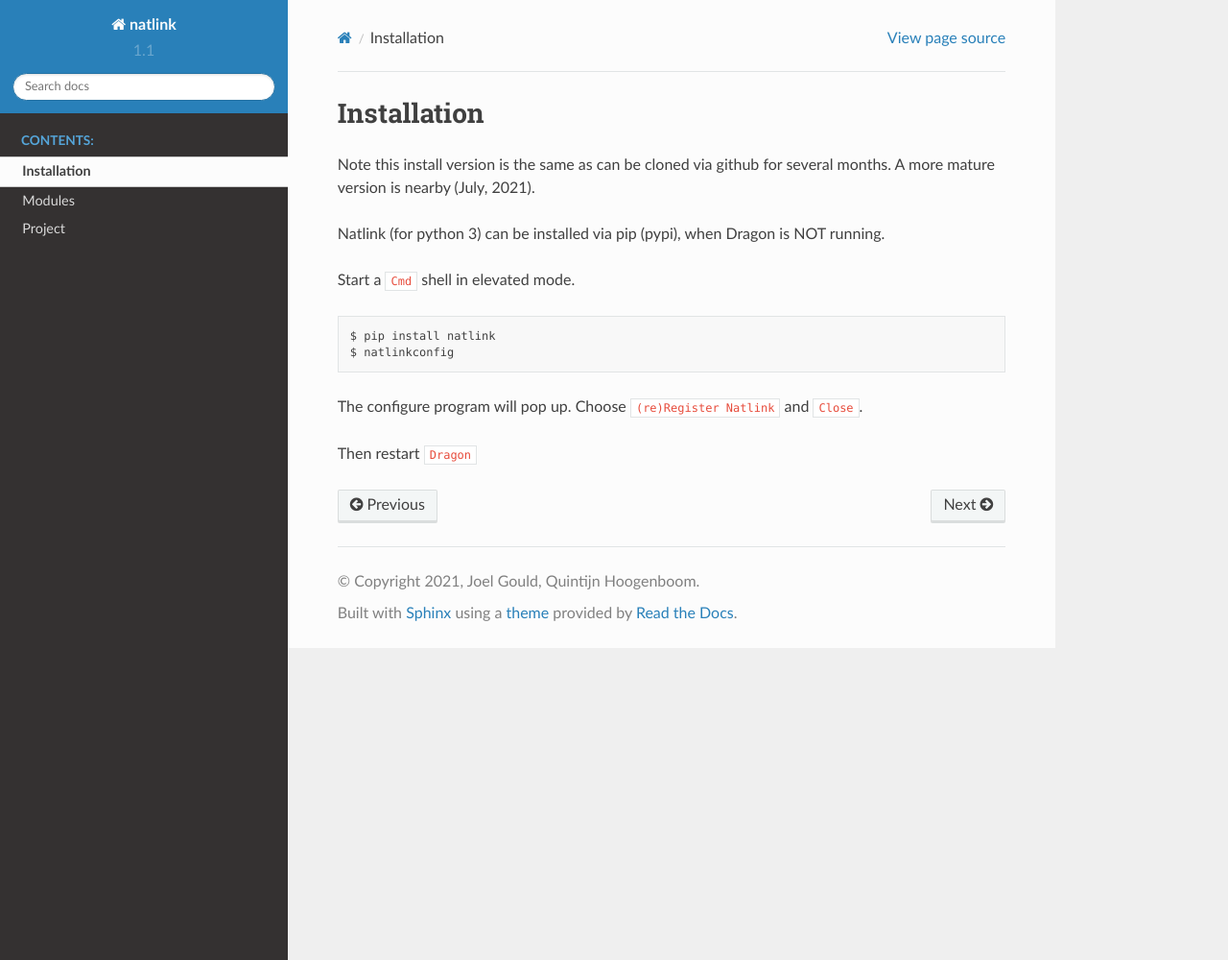
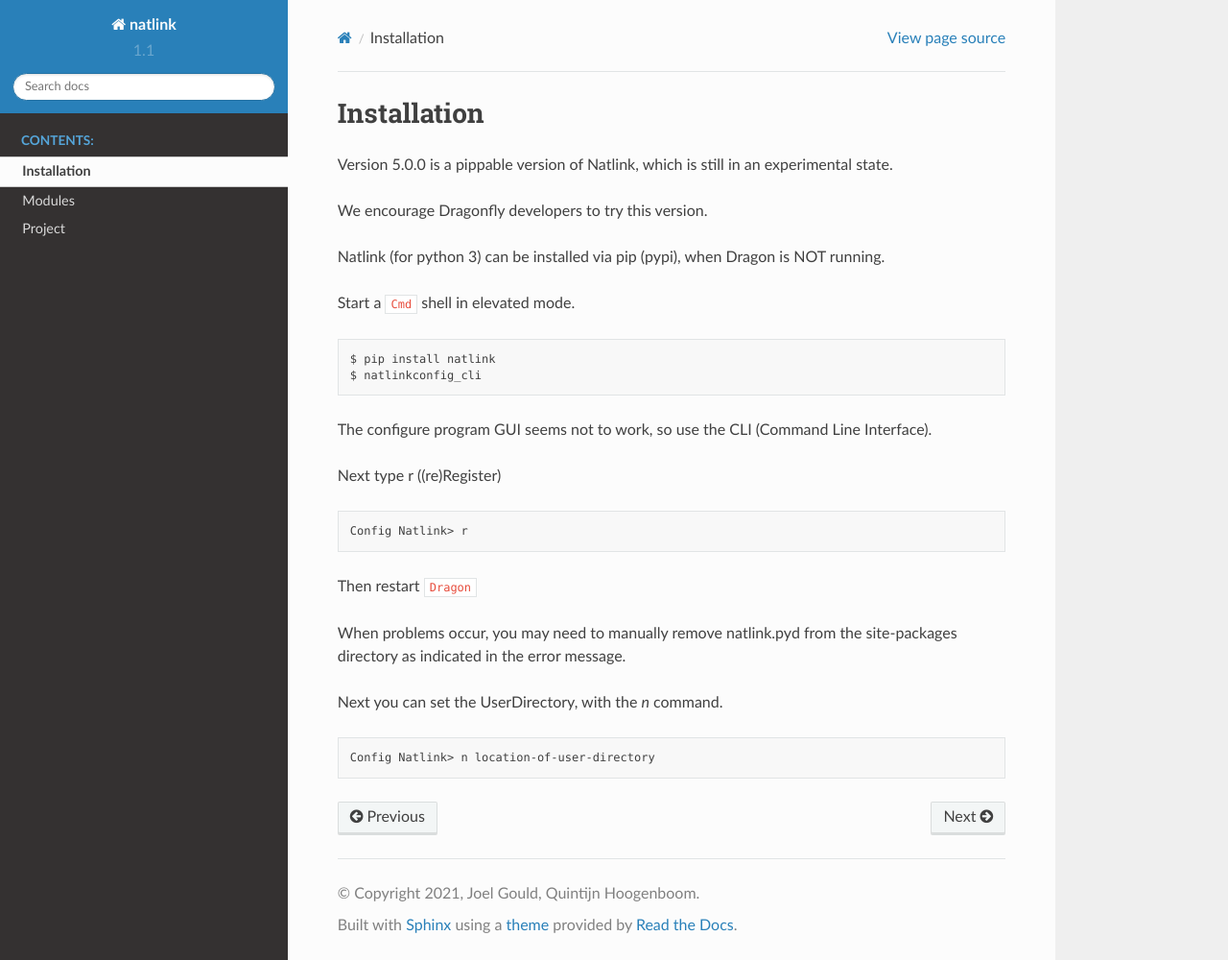
Before and after one commit to dictation-toolbox/natlink, a Sphinx documentation site: the page built from documentation/installation.rst, in a window 1280 px wide and 1000 px high. Shown: the whole window at 96% size. Built offline with Sphinx 7.4.7 and the Read the Docs theme 2.0.0, drawn with Linux system fonts in a browser that asks for light colours.

Commit message:
addition to the documentation/installation.rst

```diff
--- a/documentation/installation.rst
+++ b/documentation/installation.rst
@@ -2,8 +2,9 @@
 Installation
 ============
 
-Note this install version is the same as can be cloned via github for several months. A more mature version is nearby (July, 2021).
+Version 5.0.0 is a pippable version of Natlink, which is still in an experimental state.
 
+We encourage Dragonfly developers to try this version.
 
 Natlink (for python 3) can be installed via pip (pypi), when Dragon is NOT running.
 
@@ -12,8 +13,24 @@
 .. code:: shell
 
    $ pip install natlink
-   $ natlinkconfig
+   $ natlinkconfig_cli
 
-The configure program will pop up. Choose :code:`(re)Register Natlink` and :code:`Close`.
+
+
+The configure program GUI seems not to work, so use the CLI (Command Line Interface).
+
+Next type r ((re)Register)
+
+.. code:: shell
+
+   Config Natlink> r
 
 Then restart :code:`Dragon`
+
+When problems occur, you may need to manually remove natlink.pyd from the site-packages directory as indicated in the error message.
+
+Next you can set the UserDirectory, with the `n` command.
+
+.. code:: shell
+
+   Config Natlink> n location-of-user-directory
```
